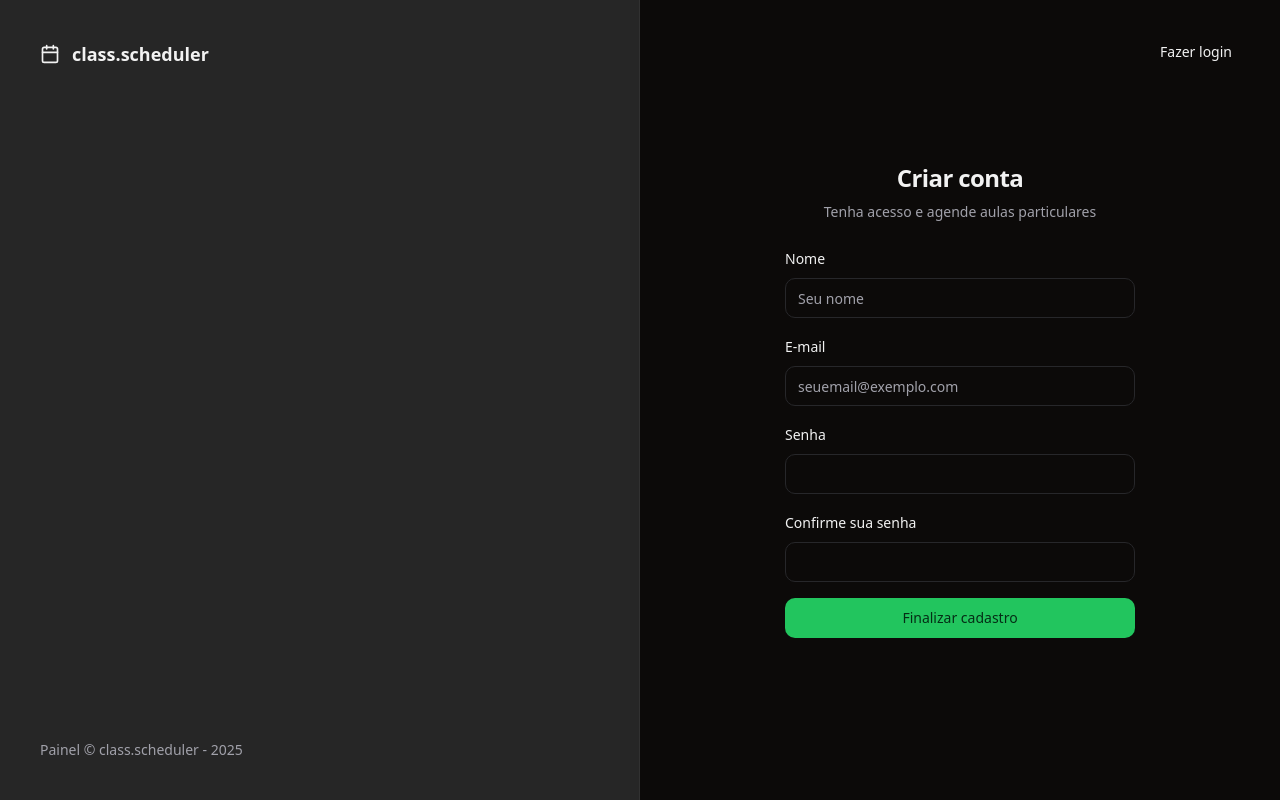
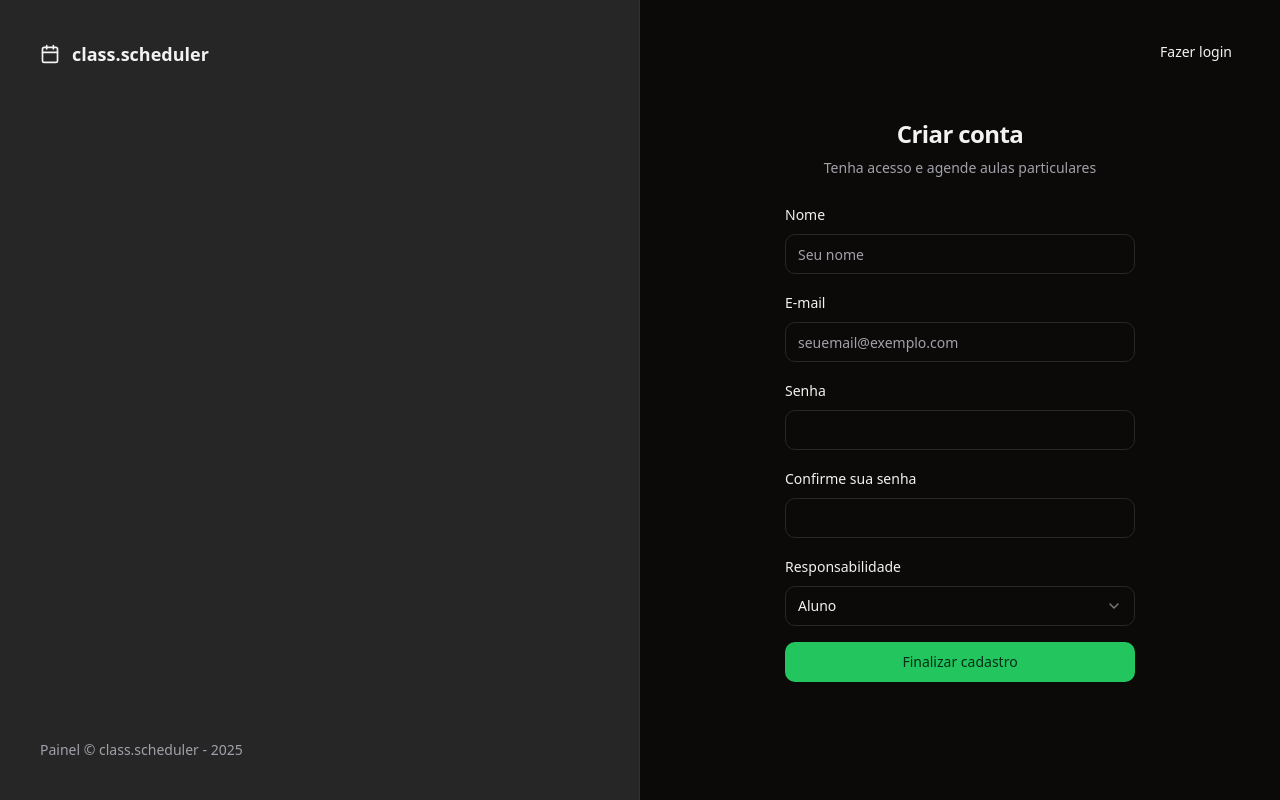
Before and after one commit to pvillor/class-scheduler-web, a React (Vite) app: page /sign-up in a window 1280 px wide. Built offline with nearby package versions, Linux system fonts and the light colour scheme.

Commit message:
feat: sign up

```diff
--- /dev/null
+++ b/src/api/create-account.ts
@@ -0,0 +1,17 @@
+import { api } from '@/lib/axios'
+
+export interface CreateAccountBody {
+  name: string
+  email: string
+  password: string
+  role: 'student' | 'teacher'
+}
+
+export async function createAccount({
+  name,
+  email,
+  password,
+  role,
+}: CreateAccountBody) {
+  return await api.post('/users', { name, email, password, role })
+}
--- a/src/pages/auth/sign-up.tsx
+++ b/src/pages/auth/sign-up.tsx
@@ -1,11 +1,23 @@
+import { createAccount } from '@/api/create-account'
 import { Button } from '@/components/ui/button'
 import { Input } from '@/components/ui/input'
 import { Label } from '@/components/ui/label'
+import {
+  Select,
+  SelectContent,
+  SelectGroup,
+  SelectItem,
+  SelectLabel,
+  SelectTrigger,
+  SelectValue,
+} from '@/components/ui/select'
+import { useMutation } from '@tanstack/react-query'
 import { Helmet } from 'react-helmet-async'
 import { useForm } from 'react-hook-form'
 import { Link } from 'react-router-dom'
 import { toast } from 'sonner'
 import { z } from 'zod'
+import { zodResolver } from '@hookform/resolvers/zod'
 
 const signUpForm = z
   .object({
@@ -13,25 +25,35 @@ const signUpForm = z
     email: z.string().email('E-mail inválido'),
     password: z.string().min(6, 'A senha deve ter no mínimo 6 caracteres'),
     confirmPassword: z.string(),
+    role: z.enum(['student', 'teacher']).default('student'),
   })
-  .refine(
-    form => form.password === form.confirmPassword,
-    'As senhas estão diferentes.'
-  )
+  .refine(form => form.password === form.confirmPassword, {
+    message: 'As senhas estão diferentes.',
+    path: ['confirmPassword'],
+  })
 
 type SignUpForm = z.infer<typeof signUpForm>
 
 export function SignUp() {
   const {
     register,
+    setValue,
     handleSubmit,
-    formState: { isSubmitting },
-  } = useForm<SignUpForm>()
+    formState: { isSubmitting, errors },
+  } = useForm<SignUpForm>({ resolver: zodResolver(signUpForm) })
 
-  async function handleSignUp({ email, password }: SignUpForm) {
-    console.log(email, password)
+  const { mutateAsync: createAccountFn } = useMutation({
+    mutationFn: createAccount,
+  })
+
+  async function handleSignUp({ name, email, password, role }: SignUpForm) {
+    try {
+      await createAccountFn({ name, email, password, role })
 
       toast.success('Cadastro realizado com sucesso!')
+    } catch (error) {
+      toast.error('Ocorreu um erro no cadastro')
+    }
   }
 
   return (
@@ -53,36 +75,92 @@ export function SignUp() {
           <form onSubmit={handleSubmit(handleSignUp)} className="space-y-4">
             <div className="space-y-2">
               <Label htmlFor="name">Nome</Label>
+              <div>
                 <Input
                   id="name"
                   type="name"
                   placeholder="Seu nome"
                   {...register('name')}
                 />
+                {errors.name && (
+                  <span className="text-sm text-red-500">
+                    {errors.name.message}
+                  </span>
+                )}
+              </div>
             </div>
 
             <div className="space-y-2">
               <Label htmlFor="email">E-mail</Label>
+              <div>
                 <Input
                   id="email"
                   type="email"
                   placeholder="seuemail@exemplo.com"
                   {...register('email')}
                 />
+                {errors.email && (
+                  <span className="text-sm text-red-500">
+                    {errors.email.message}
+                  </span>
+                )}
+              </div>
             </div>
 
             <div className="space-y-2">
               <Label htmlFor="password">Senha</Label>
-              <Input id="password" type="password" {...register('password')} />
+              <div>
+                <Input
+                  id="password"
+                  type="password"
+                  {...register('password')}
+                />
+                {errors.password && (
+                  <span className="text-sm text-red-500">
+                    {errors.password.message}
+                  </span>
+                )}
+              </div>
             </div>
 
             <div className="space-y-2">
               <Label htmlFor="confirmPassword">Confirme sua senha</Label>
+              <div>
                 <Input
                   id="confirmPassword"
                   type="password"
                   {...register('confirmPassword')}
                 />
+                {errors.confirmPassword && (
+                  <span className="text-sm text-red-500">
+                    {errors.confirmPassword.message}
+                  </span>
+                )}
+              </div>
+            </div>
+
+            <div className="space-y-2">
+              <Label htmlFor="role">Responsabilidade</Label>
+              <Select
+                onValueChange={value =>
+                  setValue('role', value as 'student' | 'teacher')
+                }
+                defaultValue="student"
+              >
+                <SelectTrigger>
+                  <SelectValue
+                    id="role"
+                    placeholder="Selecione uma responsabilidade"
+                  />
+                </SelectTrigger>
+                <SelectContent>
+                  <SelectGroup>
+                    <SelectLabel>Função</SelectLabel>
+                    <SelectItem value="student">Aluno</SelectItem>
+                    <SelectItem value="teacher">Professor</SelectItem>
+                  </SelectGroup>
+                </SelectContent>
+              </Select>
             </div>
 
             <Button className="w-full" type="submit" disabled={isSubmitting}>
```
Lines whose indentation alone changed are shown as unchanged.
